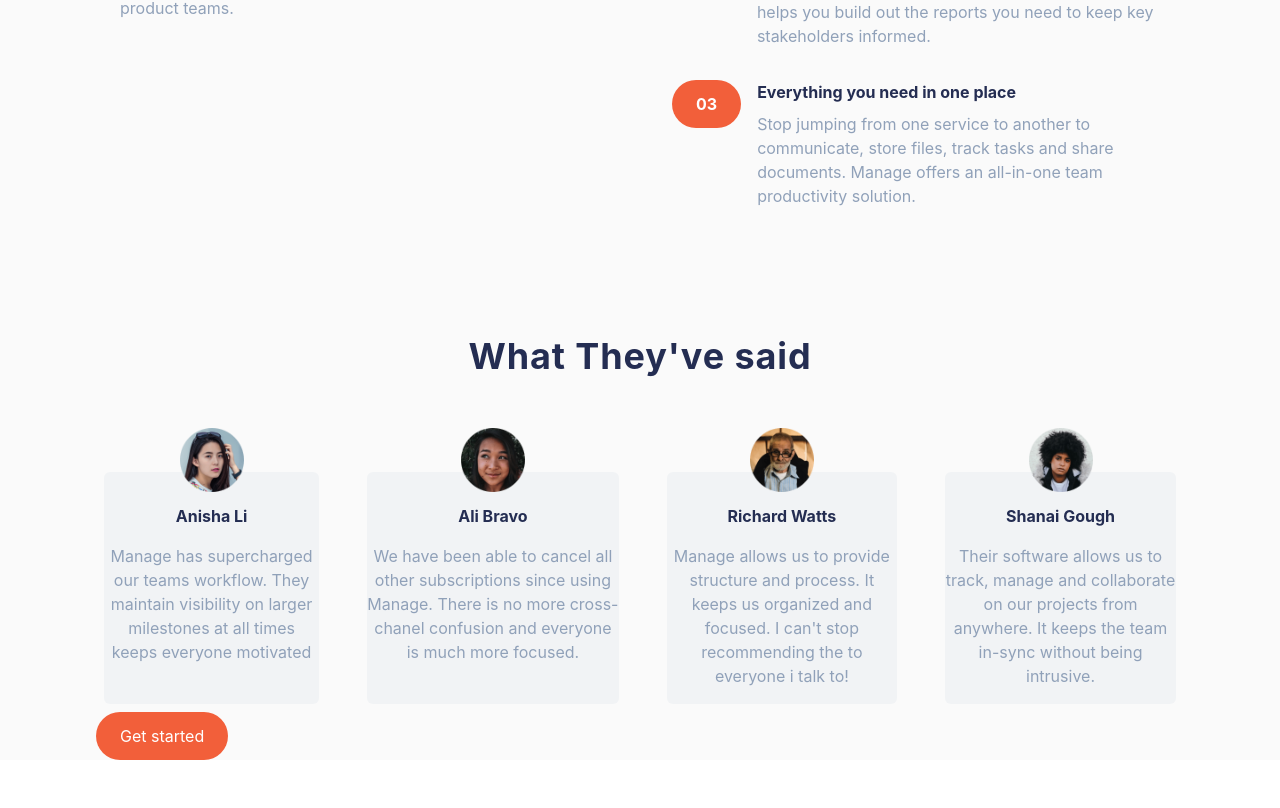
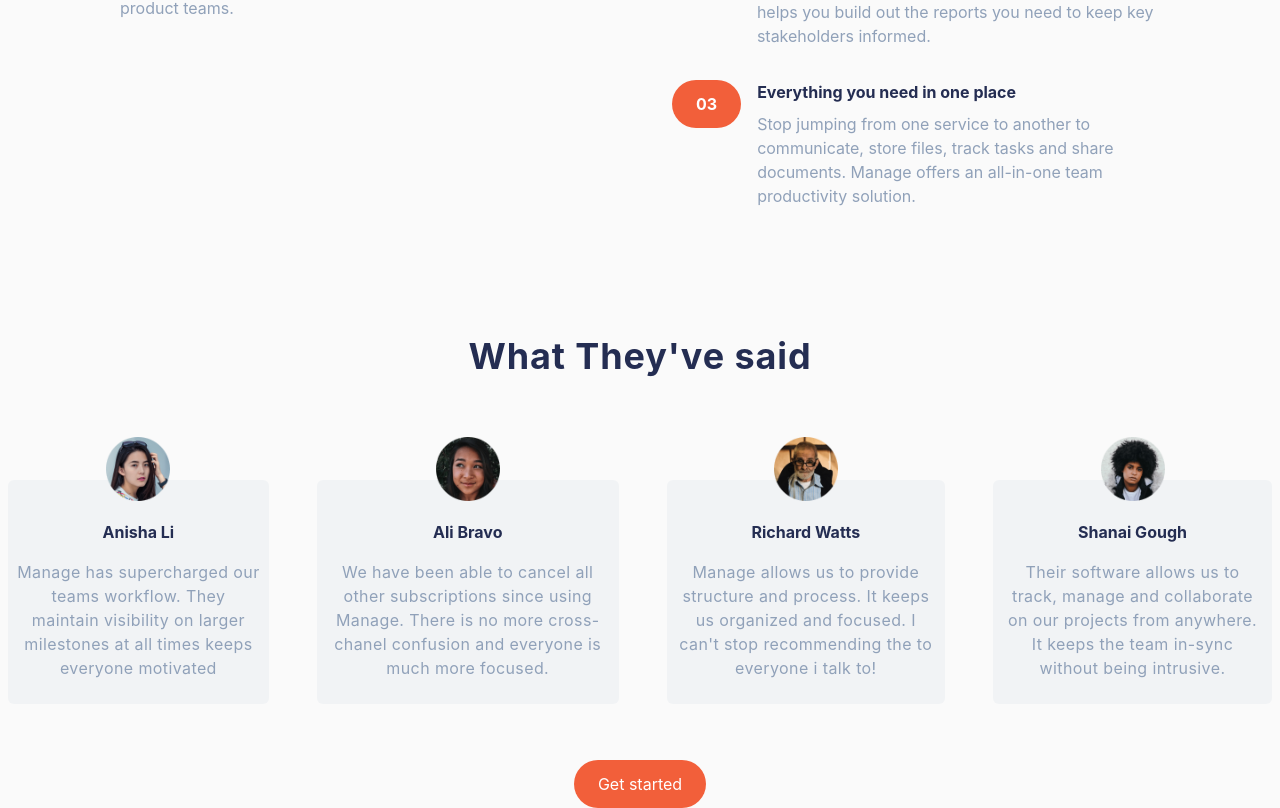
Before and after one commit to jawad-mwadama/manage-landing-page, a React (Vite) app: page / in a window 1280 px wide. Shown: the part 986-1794 px from the top of the page. Before the commit the page ends 1746 px from the top, so only its background shows below. Built offline with nearby package versions, Linux system fonts and the light colour scheme.

Commit message:
finished testimonials section

```diff
--- a/src/App.tsx
+++ b/src/App.tsx
@@ -18,8 +18,8 @@ export default function App() {
         <main className="mx-auto w-full max-w-6xl px-4 sm:px-6 lg:px-8">
           <Hero />
           <Overview />
-          <Testimonials />
         </main>
+        <Testimonials />
       </div>
     </div>
   );
--- a/src/Ui/Button.tsx
+++ b/src/Ui/Button.tsx
@@ -1,6 +1,9 @@
 export default function Button() {
+  const base =
+    "hover cursor-pointer rounded-full bg-orange-400 px-6 py-3 text-white duration-300 ease-in-out hover:scale-90";
+
   return (
-    <button className="hover cursor-pointer rounded-full bg-orange-400 px-6 py-3 text-white duration-300 ease-in-out hover:scale-90">
+    <button className={`${base}`}>
       <span>Get started</span>
     </button>
   );
--- a/src/components/Testimonials/Testimonials.tsx
+++ b/src/components/Testimonials/Testimonials.tsx
@@ -45,7 +45,8 @@ const testimonialContent: Testimonial[] = [
 export default function Testimonials() {
   return (
     <section>
-      <div className="mt-20 flex w-full flex-col items-center text-center md:mt-28 md:items-center md:text-center">
+      {/* text side */}
+      <div className="mt-20 mb-20 flex w-full flex-col items-center text-center md:mt-28 md:items-center md:text-center">
         <div className="mx-0 flex items-center justify-center p-2">
           <h3 className="text-3xl font-bold tracking-wide text-blue-950 sm:text-3xl lg:text-4xl/14">
             What They&apos;ve said
@@ -53,12 +54,13 @@ export default function Testimonials() {
         </div>
       </div>
 
-      <div className="mt-18 w-full flex-col justify-center gap-12 p-2 sm:flex md:flex-row">
+      {/* testimonial cards */}
+      <div className="mt-8 max-w-full flex-col justify-center gap-12 p-2 sm:flex md:flex-row lg:mt-12">
         {testimonialContent.map((testimonial) => {
           return (
             <div
               key={testimonial.id}
-              className="relative rounded-md bg-slate-300/20 text-center"
+              className="relative mt-18 rounded-md bg-slate-300/20 p-2 text-center md:mt-0"
             >
               <img
                 src={testimonial.avatarImg}
@@ -68,14 +70,16 @@ export default function Testimonials() {
               <span className="mt-8 block text-center font-bold text-blue-950">
                 {testimonial.avatarName}
               </span>
-              <p className="my-4 text-slate-400">
+              <p className="my-4 tracking-wide text-slate-400">
                 {testimonial.avatarTestimonial}
               </p>
             </div>
           );
         })}
       </div>
-      <Button />
+      <div className="mx-auto flex justify-center pt-12">
+        <Button />
+      </div>
     </section>
   );
 }
```
